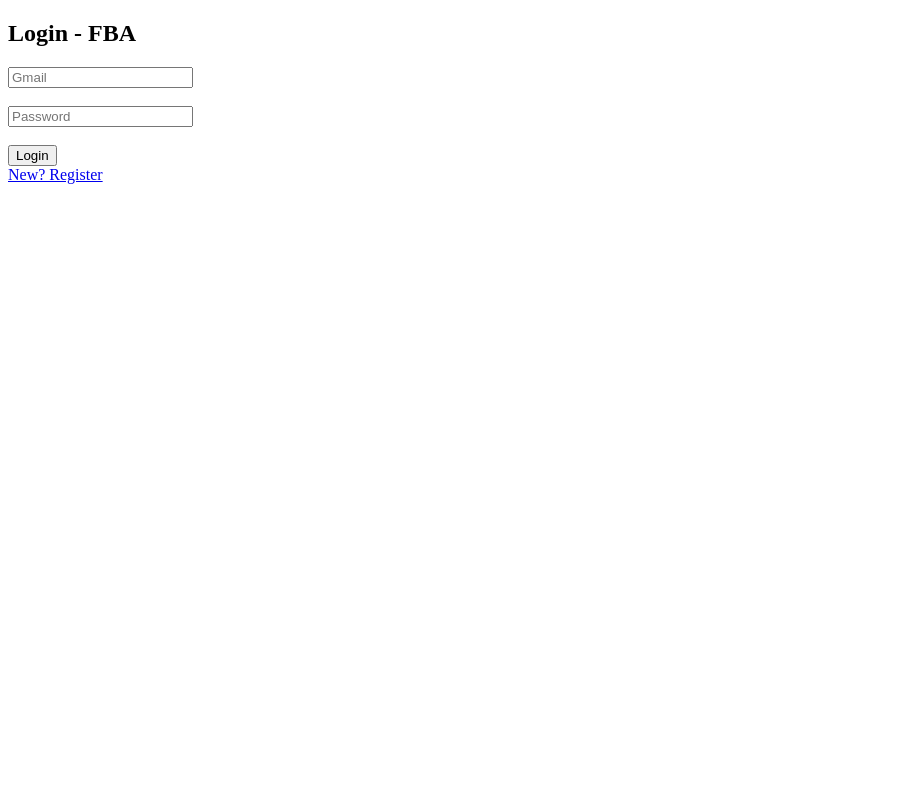
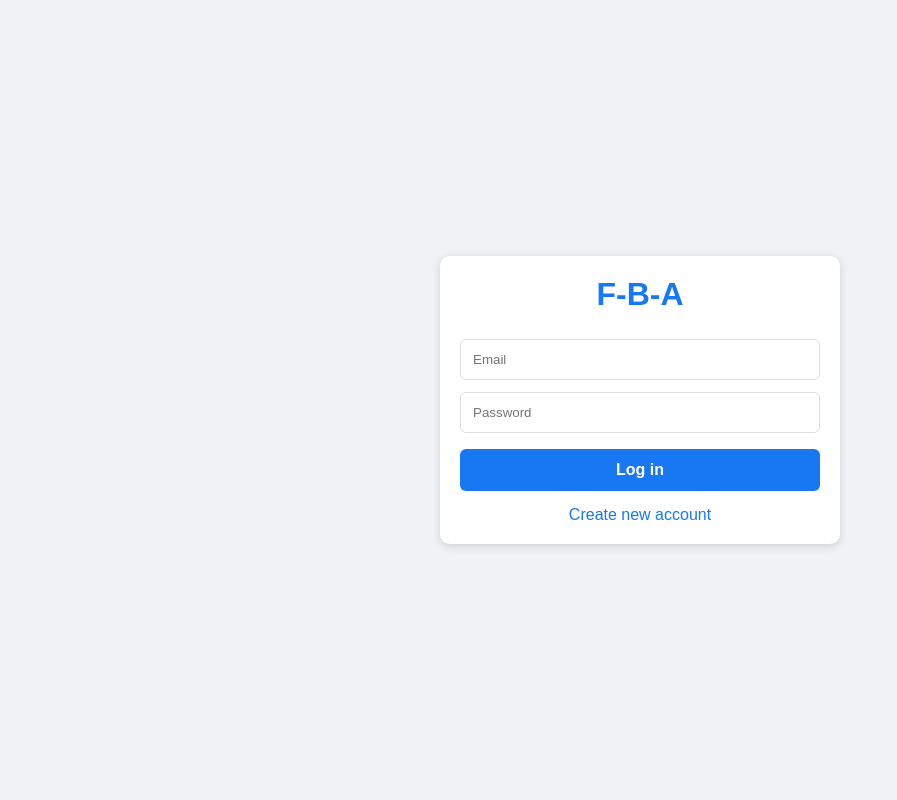
Before and after one commit to rabbytasin683-debug/F-B-A, a Flask app: page /login in a window 1280 px wide. Shown: the whole page, without its empty margins (0-897 px from the left). Run offline with Flask 3, Linux system fonts and the light colour scheme.

Commit message:
Update login.html

```diff
--- a/templates/login.html
+++ b/templates/login.html
@@ -1,13 +1,18 @@
 <!DOCTYPE html>
 <html>
-<head><title>FBA - Login</title></head>
-<body>
-<h2>Login - FBA</h2>
+<head>
+<meta name="viewport" content="width=device-width, initial-scale=1">
+<title>FBA Login</title>
+</head>
+<body style="margin:0;background:#f0f2f5;font-family:Arial;display:flex;justify-content:center;align-items:center;height:100vh">
+<div style="background:white;width:360px;padding:20px;border-radius:10px;box-shadow:0 2px 8px #00000026;text-align:center">
+<h1 style="color:#1877f2;margin:0 0 20px 0">F-B-A</h1>
 <form method="POST">
-<input type="email" name="email" placeholder="Gmail" required><br><br>
-<input type="password" name="pass" placeholder="Password" required><br><br>
-<button type="submit">Login</button>
+<input name="email" type="email" placeholder="Email" required style="width:100%;padding:12px;margin:6px 0;border:1px solid #ddd;border-radius:6px;box-sizing:border-box">
+<input name="pass" type="password" placeholder="Password" required style="width:100%;padding:12px;margin:6px 0;border:1px solid #ddd;border-radius:6px;box-sizing:border-box">
+<button type="submit" style="width:100%;background:#1877f2;color:white;border:none;padding:12px;border-radius:6px;font-weight:bold;font-size:16px;margin-top:10px">Log in</button>
 </form>
-<a href="/register">New? Register</a>
+<a href="/register" style="display:block;margin-top:15px;color:#1877f2;text-decoration:none">Create new account</a>
+</div>
 </body>
 </html>
```
